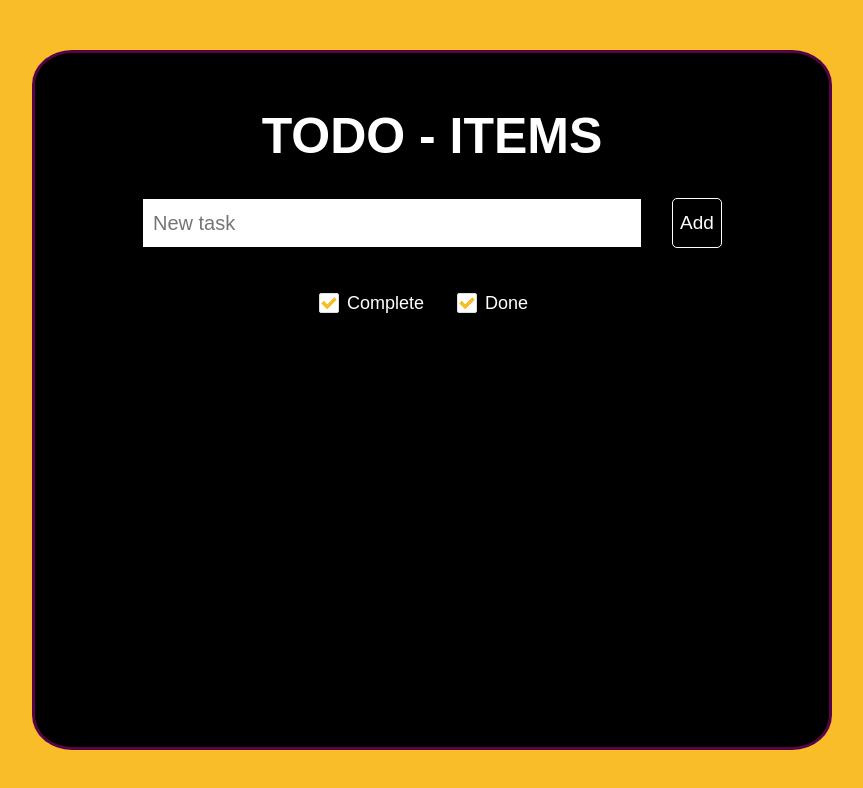
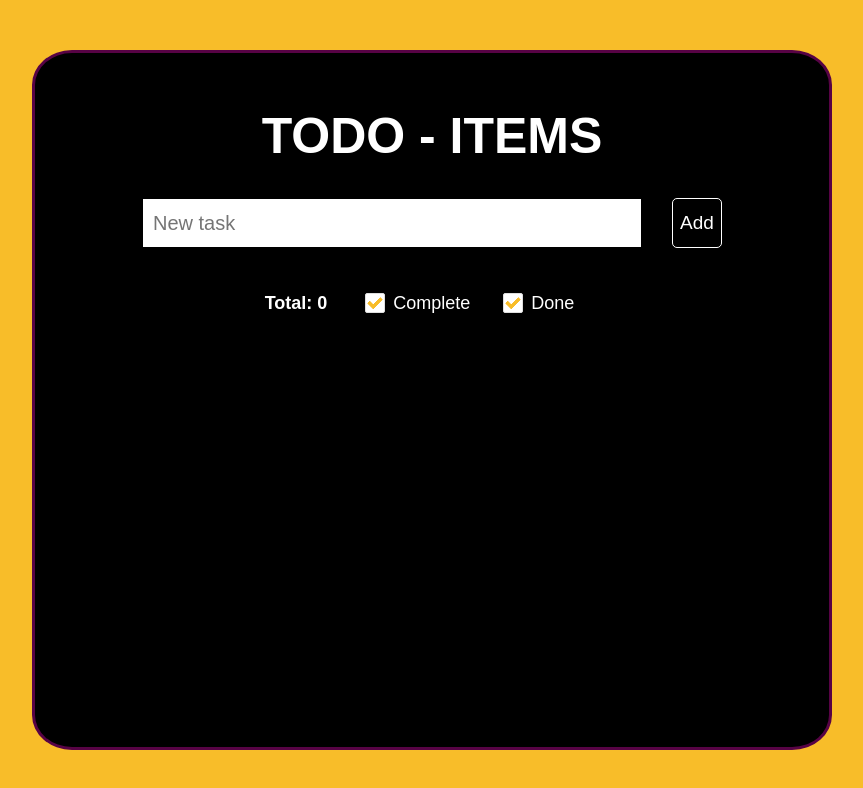
Before and after one commit to alinatuktarova/todo, a React (Create React App) app: page / in a window 1280 px wide. Shown: the top 788 px of the page, without its empty margins (208-1071 px from the left). Built offline with nearby package versions, Linux system fonts and the light colour scheme.

Commit message:
total size of tasks

```diff
--- a/src/components/Task/Task.js
+++ b/src/components/Task/Task.js
@@ -26,6 +26,9 @@ class Task extends React.Component {
     return (
       <>
         <div className={styles.checkboxContainer}>
+          <span className={styles.totalTasks}>
+            Total: {this.props.tasks.length}
+          </span>
           <Checkbox
             text="Complete"
             checked={this.state.complete}
--- a/src/components/Task/Task.module.scss
+++ b/src/components/Task/Task.module.scss
@@ -35,3 +35,10 @@
   width: 5px;
   background-color: black;
 }
+
+.totalTasks {
+  color: white;
+  font-size: 18px;
+  font-weight: 700;
+  margin-right: 30px;
+}
```
